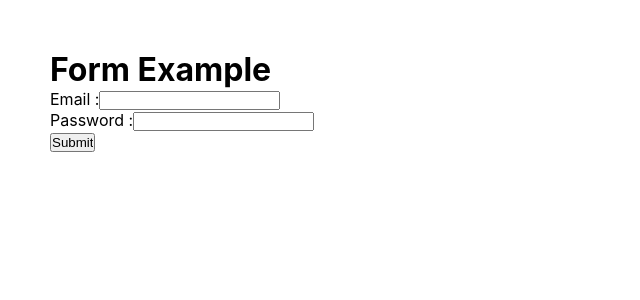
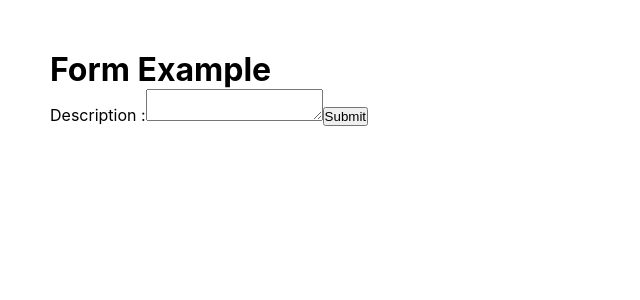
Before and after one commit to fawad1997/ReactJS, a React (Create React App) app in the folder myapp/: page / in a window 1280 px wide. Shown: the top 300 px of the page, without its empty margins (0-640 px from the left). Built offline with nearby package versions, Linux system fonts and the light colour scheme.

Commit message:
textarea

```diff
--- a/myapp/src/components/FormExample.js
+++ b/myapp/src/components/FormExample.js
@@ -4,8 +4,7 @@ class FormExample extends Component {
     constructor(props) {
         super(props)
         this.state = {
-             email:'',
-             password:''
+             description:''
         }
         this.handleSubmit = this.handleSubmit.bind(this)
     }
@@ -15,7 +14,7 @@ class FormExample extends Component {
         })
     }
     handleSubmit(event) {
-        alert('Email was ' + this.state.email+' Password was '+this.state.password);
+        alert('Description was ' + this.state.description);
         event.preventDefault();
       }
     render() {
@@ -23,10 +22,8 @@ class FormExample extends Component {
             <React.Fragment>
                 <h1>Form Example</h1>
                 <form  onSubmit={this.handleSubmit}>
-                    <label>Email :</label>
-                    <input type="text" name="email" value={this.state.email} onChange={this.changeHandler}/><br/>
-                    <label>Password :</label>
-                    <input type="password" name="password" value={this.state.password} onChange={this.changeHandler}/><br/>
+                    <label>Description :</label>
+                    <textarea name="description" value={this.state.description} onChange={this.changeHandler}></textarea>
                     <input type="submit" value="Submit" />
                 </form>
             </React.Fragment>
```
Also changed, not shown: 1 other file (tests, documents, lock files or other folders).
